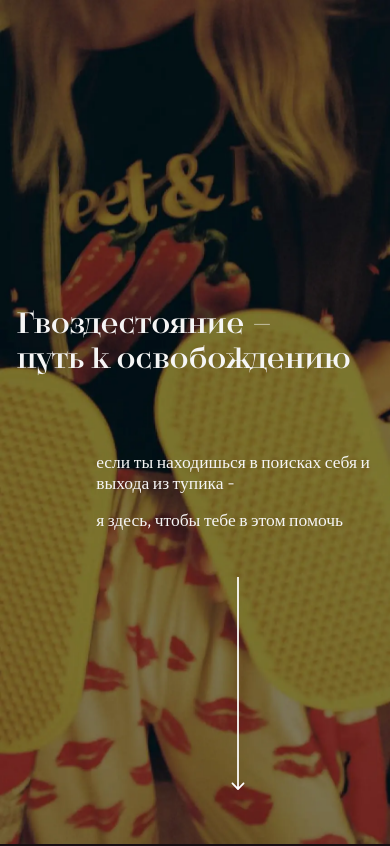
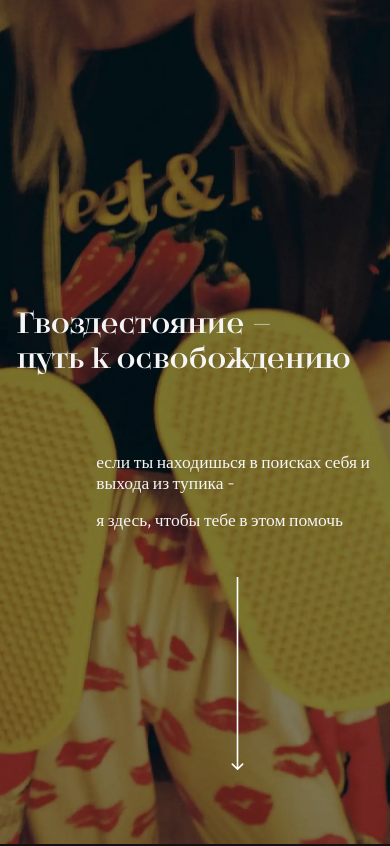
Before and after one commit to Valentynlang/preview-site, a React (Vite) app: page / in a window 390 px wide. Shown: the top 846 px of the page. Built offline with nearby package versions, Linux system fonts and the light colour scheme; a web font is replaced by a local one.

Commit message:
fix/modify .arrow in Hero component

```diff
--- a/src/components/Hero.css
+++ b/src/components/Hero.css
@@ -86,8 +86,14 @@
     .arrow {
         display: inline;
         width: auto;
-        height: 55vw;
+        height: 50vw;
         margin-left: 22vw;
         margin-top: 5vh;
     }
 }
+
+@media (max-width: 370px)  {
+    .arrow {
+        height: 38vw;
+    }
+}
```
